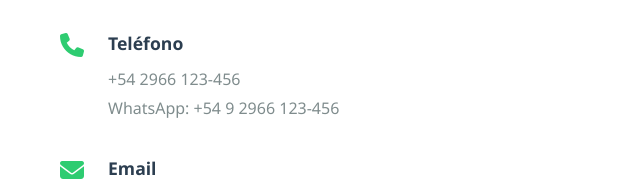
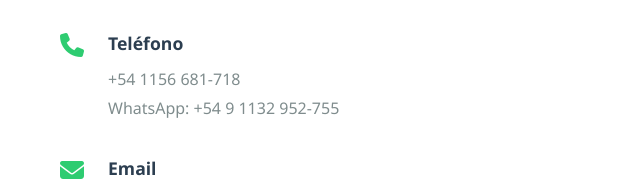
Before and after one commit to Racio08/CER, a plain HTML site: page index.html in a window 1280 px wide. Shown: the part 9679-9860 px from the top of the page, 0-640 px from the left. Drawn offline with Linux system fonts and the light colour scheme.

Commit message:
Update contact phone numbers in index.html

```diff
--- a/index.html
+++ b/index.html
@@ -569,7 +569,7 @@
                         <i class="fas fa-phone"></i>
                         <div>
                             <h4>Teléfono</h4>
-                            <p>+54 2966 123-456<br>WhatsApp: +54 9 2966 123-456</p>
+                            <p>+54 1156 681-718<br>WhatsApp: +54 9 1132 952-755</p>
                         </div>
                     </div>
                     <div class="contact-item">
```
